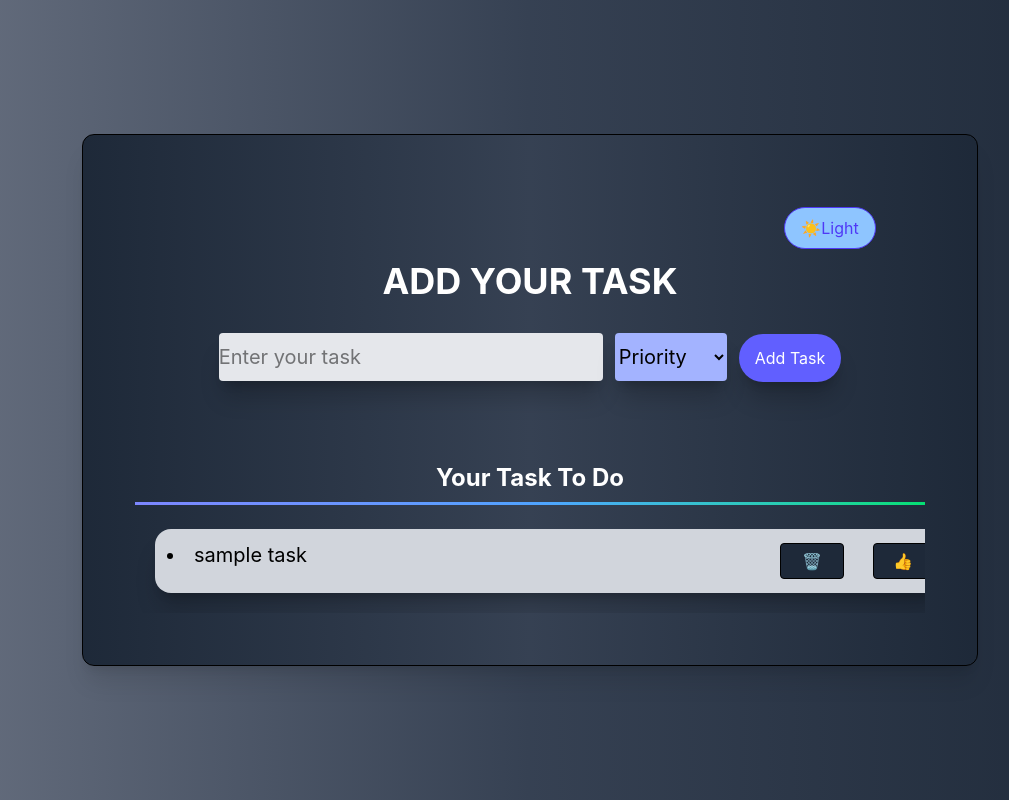
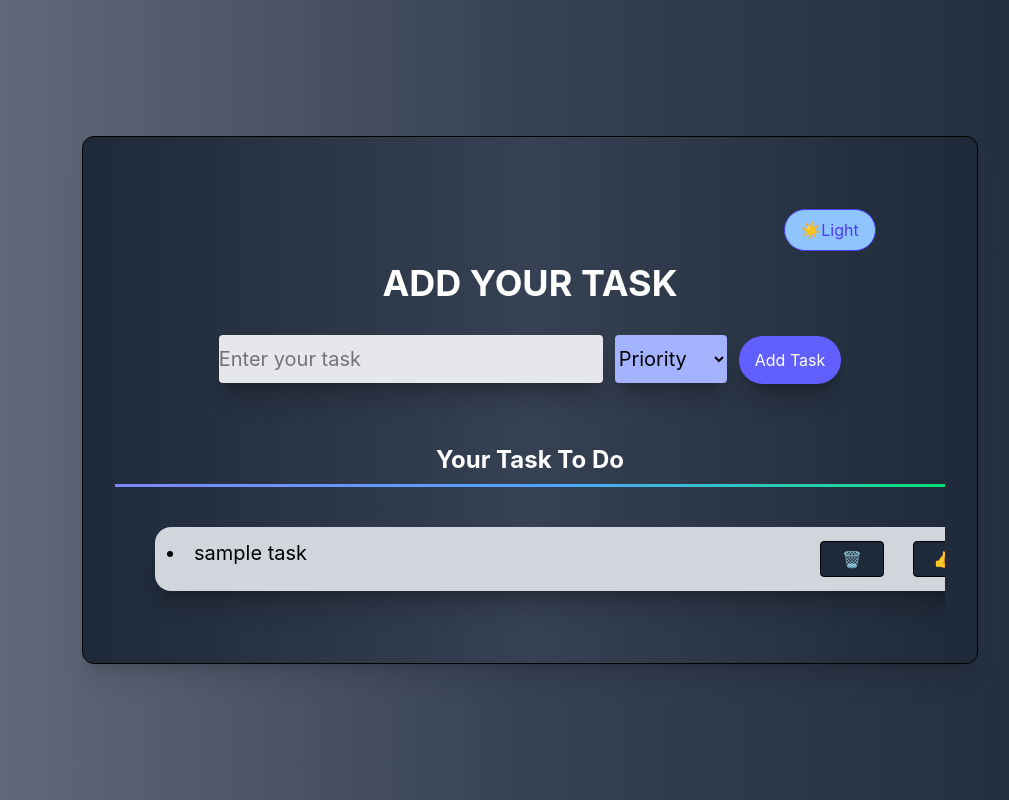
Before and after one commit to pratima-dev25/InternSpark-Internship, a React (Vite) app in the folder Task-1-todo-app/: page / in a window 1280 px wide. Shown: the whole page, without its empty margins (110-1119 px from the left). Built offline with nearby package versions, Linux system fonts and the light colour scheme.

Commit message:
features improvement

```diff
--- a/Task-1-todo-app/src/components/TodoList.jsx
+++ b/Task-1-todo-app/src/components/TodoList.jsx
@@ -7,7 +7,7 @@ export default function TodoList({todos, deleteTodo, doneTask, darkMode}){
 
     return(
 
-        <div className="flex justify-around items-center flex-wrap gap-2 w-full m-5">
+        <div className="flex justify-around items-center flex-wrap gap-2 w-full">
 
             <h1 className={ darkMode ? "font-bold text-2xl text-center mt-10 text-white"
             :"font-bold text-2xl text-center mt-10 "}>
@@ -21,7 +21,7 @@ export default function TodoList({todos, deleteTodo, doneTask, darkMode}){
                 <ul>
 
                     {todos.map((todo) => (
-                        <div className="flex justify-between items-center w-full bg-gray-300 shadow-xl/20 rounded-2xl p-3 m-5 break-all whitespace-nnormal ">
+                        <div className="flex justify-between items-center w-full bg-gray-300 shadow-xl/20 rounded-2xl p-3 m-10 break-all whitespace-normal ">
 
                             <li className=" flex-1 md:text-xl list-disc list-inside h-10 w-full" key={todo.id}>
                                 <span style={todo.isDone ? {textDecorationLine: "line-through"} : {}}> {todo.task} </span>
```
